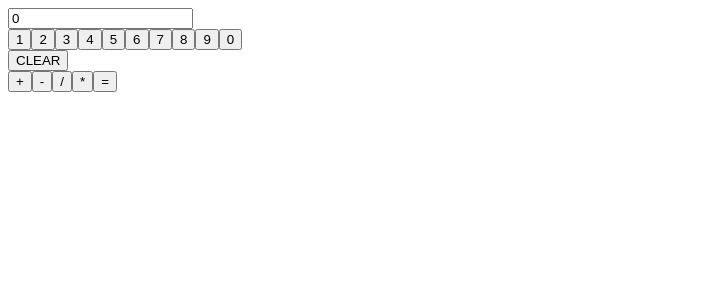
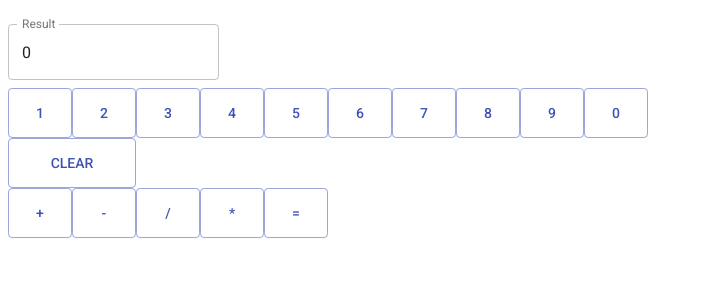
Before and after one commit to fieldr92/react-calculator, a React (Create React App) app: page / in a window 1280 px wide. Shown: the top 300 px of the page, without its empty margins (0-703 px from the left). Built offline with nearby package versions, Linux system fonts and the light colour scheme.

Commit message:
🎨 Material UI styling added without grid

```diff
--- a/package.json
+++ b/package.json
@@ -3,6 +3,7 @@
   "version": "0.1.0",
   "private": true,
   "dependencies": {
+    "@material-ui/core": "^3.6.1",
     "react": "^16.6.3",
     "react-dom": "^16.6.3",
     "react-scripts": "2.1.1"
--- a/public/index.html
+++ b/public/index.html
@@ -10,6 +10,8 @@
       homescreen on Android. See https://developers.google.com/web/fundamentals/web-app-manifest/
     -->
     <link rel="manifest" href="%PUBLIC_URL%/manifest.json">
+    <link rel="stylesheet" href="https://fonts.googleapis.com/css?family=Roboto:300,400,500">
+    <link rel="stylesheet" href="https://fonts.googleapis.com/icon?family=Material+Icons">
     <!--
       Notice the use of %PUBLIC_URL% in the tags above.
       It will be replaced with the URL of the `public` folder during the build.
--- a/src/components/App.js
+++ b/src/components/App.js
@@ -1,8 +1,16 @@
 import React from 'react';
+import { withStyles } from '@material-ui/core/styles';
+// import Grid from '@material-ui/core/Grid';
 import ResultBar from './ResultBar/ResultBar';
 import NumberButtons from './Buttons/NumberButtons';
 import ClearButton from './Buttons/ClearButton';
 import OperatorButtons from './Buttons/OperatorButtons';
+
+const styles = theme => ({
+  root: {
+
+  }
+});
 
 class App extends React.Component {
   state = {
@@ -78,4 +86,4 @@ class App extends React.Component {
   }
 }
 
-export default App;
+export default withStyles(styles)(App);
--- a/src/components/Buttons/Button.js
+++ /dev/null
@@ -1,11 +0,0 @@
-import React from 'react';
-
-const Button = ({ value, onButtonClick }) => {
-    return (
-      <button onClick={() => onButtonClick(value)}>
-        {value}
-      </button>
-    )
-}
-
-export default Button;
--- a/src/components/Buttons/ClearButton.js
+++ b/src/components/Buttons/ClearButton.js
@@ -1,15 +1,28 @@
 import React from 'react';
-import Button from './Button';
+import { withStyles } from '@material-ui/core/styles';
+import Button from '@material-ui/core/Button';
+import buttons from '../../styles/buttons';
 
-const ClearButton = props => {
+const styles = {
+  root: {
+    ...buttons.root,
+    width: 128
+  }
+};
+
+const ClearButton = ({ onClearClick, classes }) => {
   return(
     <div>
       <Button
-        onButtonClick={props.onClearClick}
-        value="CLEAR"
-      />
+        variant="outlined"
+        color="primary"
+        onClick={() => onClearClick()}
+        classes={{ root: classes.root }}
+      >
+      {"CLEAR"}
+      </Button>
     </div>
   )
 }
 
-export default ClearButton;
+export default withStyles(styles)(ClearButton);
--- a/src/components/Buttons/NumberButtons.js
+++ b/src/components/Buttons/NumberButtons.js
@@ -1,28 +1,36 @@
 import React from 'react';
-import Button from './Button.js';
+import { withStyles } from '@material-ui/core/styles';
+import Button from '@material-ui/core/Button';
+import buttons from '../../styles/buttons';
 
-class NumberButtons extends React.Component {
+const styles = {
+  root: {
+    ...buttons.root,
+    width: 50
+  }
+};
 
-  createButtons() {
-    let numbers = [ 1, 2, 3, 4, 5, 6, 7, 8, 9, 0 ];
+const createButtons = ({ onNumberClick, classes }) => {
+  const numbers = [ 1, 2, 3, 4, 5, 6, 7, 8, 9, 0 ];
   return numbers.map(number => {
     return <Button
+      variant="outlined"
+      color="primary"
       key={`numKey${number}`}
-        value={number}
-        onButtonClick={this.props.onNumberClick}
-      />
+      onClick={() => onNumberClick(number)}
+      classes={{ root: classes.root }}
+    >
+    {number}
+    </Button>
   });
 }
 
-  render() {
+const NumberButtons = props => {
   return (
-      <div className="num-buttons">
-        <div className="grid-items">
-          {this.createButtons()}
-        </div>
+    <div>
+      {createButtons(props)}
     </div>
   )
 }
-}
 
-export default NumberButtons;
+export default withStyles(styles)(NumberButtons);
--- a/src/components/Buttons/OperatorButtons.js
+++ b/src/components/Buttons/OperatorButtons.js
@@ -1,26 +1,36 @@
 import React from 'react';
-import Button from './Button';
+import { withStyles } from '@material-ui/core/styles';
+import Button from '@material-ui/core/Button';
+import buttons from '../../styles/buttons';
 
-class OperatorButtons extends React.Component {
+const styles = {
+  root: {
+    ...buttons.root,
+    width: 50
+  }
+};
 
-  createButtons() {
+const createButtons = ({ onOperatorClick, classes }) => {
   const operators = ['+', '-', '/', '*', '='];
   return operators.map(operator => {
     return <Button
+      variant="outlined"
+      color="primary"
       key={`numKey${operator}`}
-        value={operator}
-        onButtonClick={this.props.onOperatorClick}
-      />
+      onClick={() => onOperatorClick(operator)}
+      classes={{ root: classes.root }}
+    >
+    {operator}
+    </Button>
   })
 }
 
-  render() {
-    return(
+const OperatorButtons = props => {
+  return (
     <div>
-        {this.createButtons()}
+      {createButtons(props)}
     </div>
   )
 }
-}
 
-export default OperatorButtons;
+export default withStyles(styles)(OperatorButtons);
--- a/src/components/ResultBar/ResultBar.js
+++ b/src/components/ResultBar/ResultBar.js
@@ -1,37 +1,44 @@
 import React from 'react';
+import { withStyles } from '@material-ui/core/styles';
+import TextField from '@material-ui/core/TextField';
 
-class ResultBar extends React.Component {
-  state = {
-    result: this.props.result
+const styles = {
+  root: {
+    borderRadius: 0
+  }
 }
 
-  extractNums = str => {
+const extractNums = str => {
   const regex = /[0-9]*/;
   return str.match(regex)[0];
 }
 
-  onFormSubmit = e => {
+const onFormSubmit = e => {
   e.preventDefault();
 }
 
-  inputValueHandler() {
-    if (!this.props.value) return this.props.result;
-    return this.props.value;
+const inputValueHandler = (value, result) => {
+  if (!value) return result;
+  return value;
 }
 
-  render() {
+const ResultBar = ({ onInputChange, value, result, classes }) => {
   return (
-      <>
-        <form onSubmit={this.onFormSubmit}>
-          <input
-            value={this.inputValueHandler()}
-            onChange={e => this.props.onInputChange(this.extractNums(e.target.value))}
+    <div>
+      <form onSubmit={onFormSubmit}>
+        <TextField
+          label="Result"
+          margin="normal"
+          variant="outlined"
+          color="primary"
+          value={inputValueHandler(value, result)}
+          onChange={e => onInputChange(extractNums(e.target.value))}
           onClick={e => e.target.select()}
+          classes={{ root: classes.roots }}
         />
       </form>
-      </>
+    </div>
   )
 }
-}
 
-export default ResultBar;
+export default withStyles(styles)(ResultBar);
--- /dev/null
+++ b/src/styles/buttons.js
@@ -0,0 +1,7 @@
+const styles = {
+  root: {
+    height: 50
+  }
+}
+
+export default styles;
```
Also changed, not shown: 1 other file (tests, documents, lock files or other folders). Lines whose indentation alone changed are shown as unchanged.
